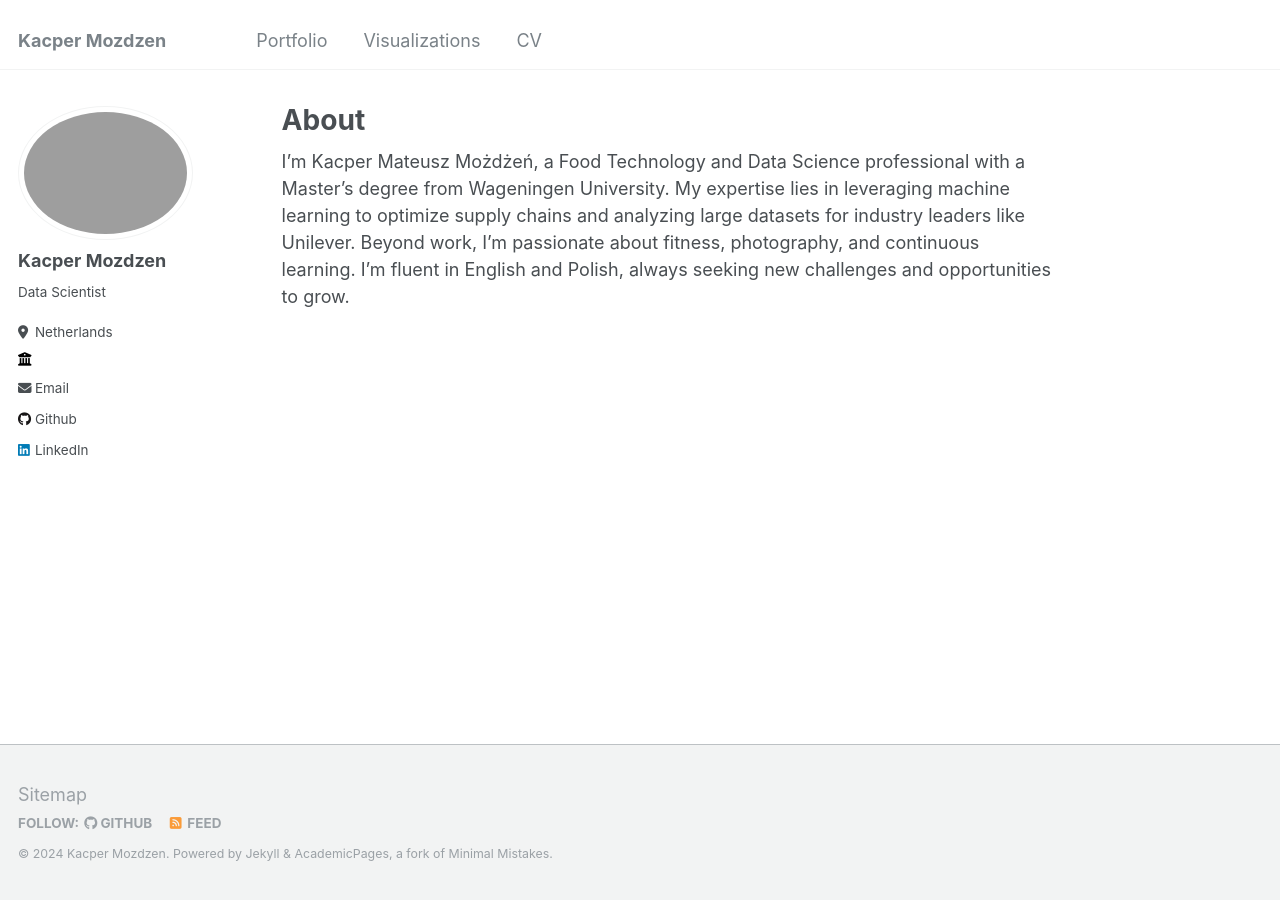
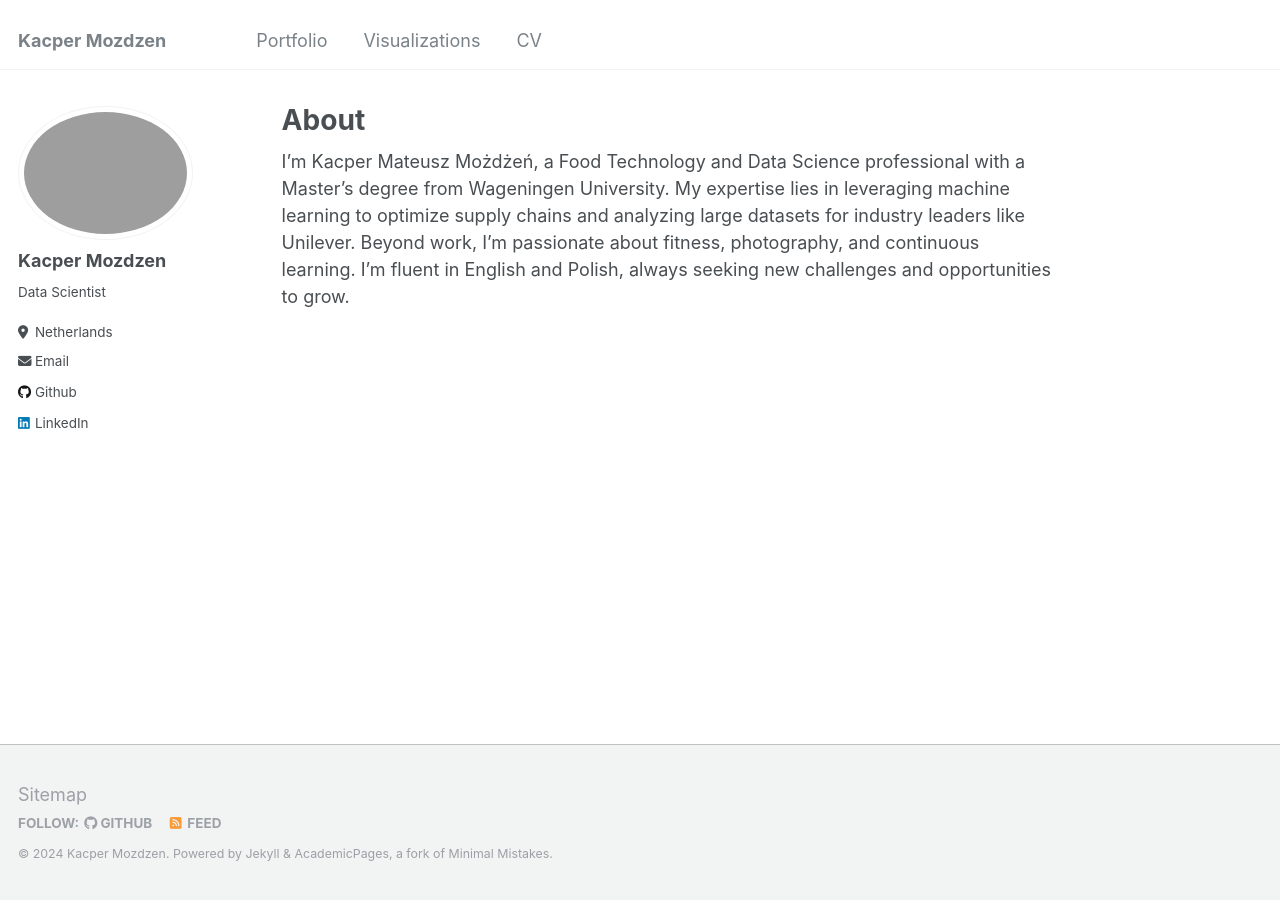
Before and after one commit to kapekm/kapekm.github.io, a Jekyll site: the page built from _pages/about.md, in a window 1280 px wide. Built offline with Jekyll 4.4.1, drawn with Linux system fonts in a browser that asks for light colours.

```diff
--- a/_config.yml
+++ b/_config.yml
@@ -26,7 +26,7 @@ author:
   pronouns         : # example: "she/her"
   bio              : "Data Scientist"
   location         : "Netherlands"
-  employer         : ""
+  employer         :
   uri              : # URL
   email            : "thekacpermozdzen@gmail.com"
 
@@ -57,7 +57,7 @@ author:
   keybase          : # Username
   instagram        : # Username
   lastfm           : # Username
-  linkedin         : "Kacper Możdżeń"
+  linkedin         : "kacpermozdzen"
   mastodon         : # URL
   medium           : # URL
   pinterest        : # Username
```
